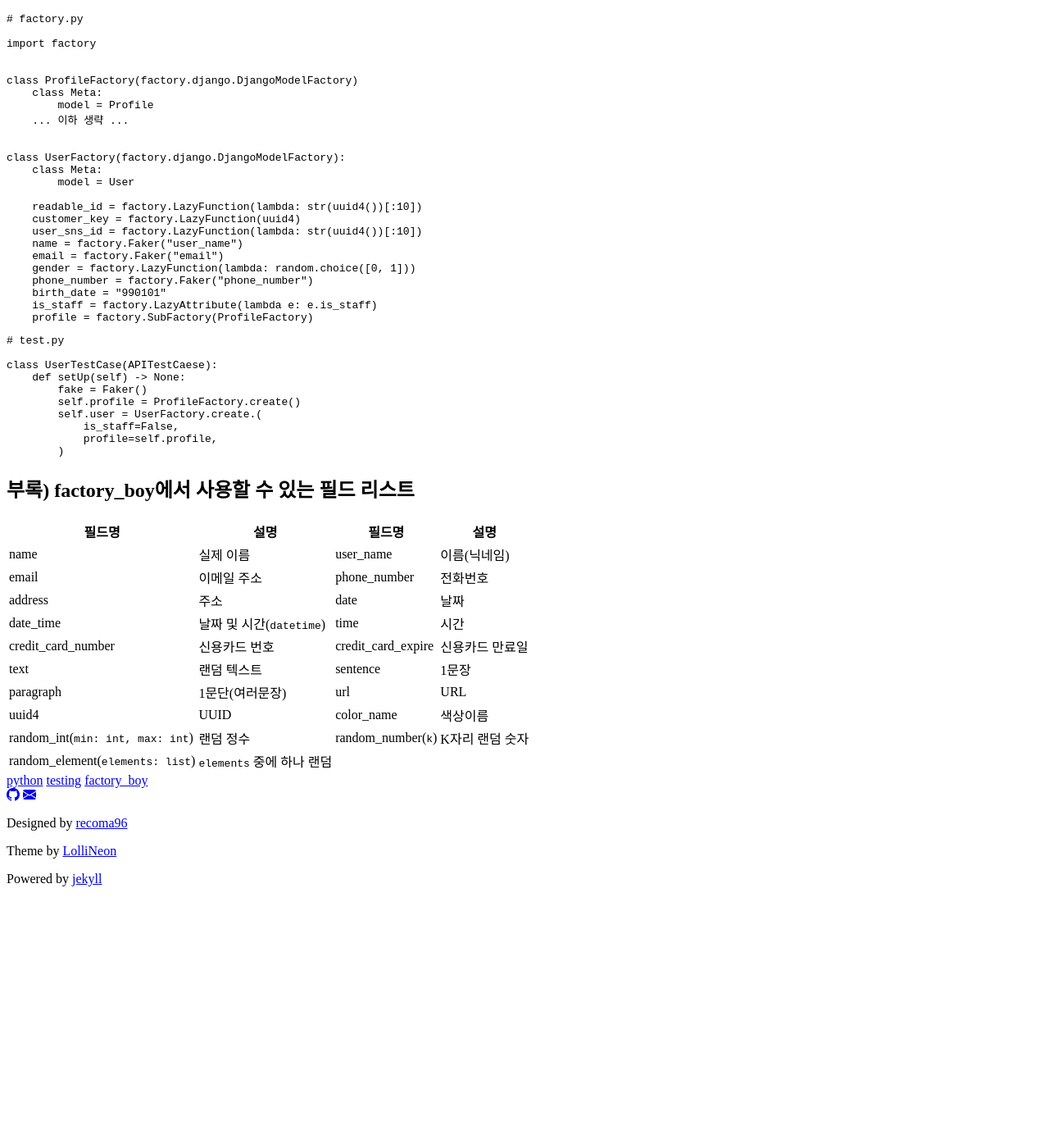
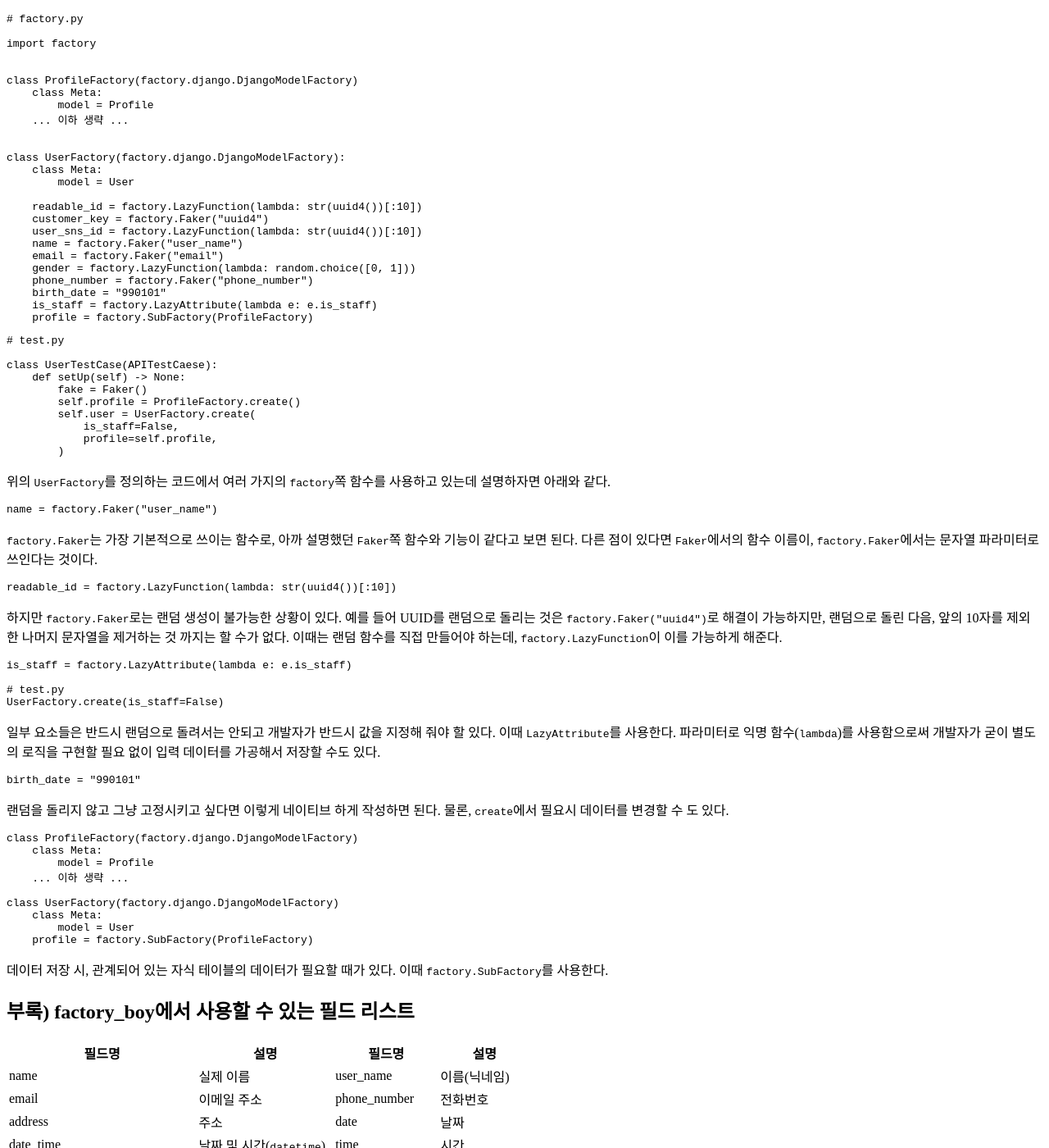
Before and after one commit to recoma96/recoma96.github.io, a Jekyll site: the page built from _posts/2025-01-16-factory-boy.md, in a window 1280 px wide and 1400 px high, scrolled down 2081 px. Shown: the whole window at 82% size. Built offline with Jekyll 4.4.1, drawn with Linux system fonts in a browser that asks for light colours; some web fonts are replaced; comment, search, counter and statistics services are not loaded; a style sheet for code colours, icons or effects is not loaded; before the commit the page ends 3178 px from its top, so only the background shows below that.

Commit message:
blog: factory-boy finished

````diff
--- a/_posts/2025-01-16-factory-boy.md
+++ b/_posts/2025-01-16-factory-boy.md
@@ -107,7 +107,7 @@ class UserFactory(factory.django.DjangoModelFactory):
         model = User
 
     readable_id = factory.LazyFunction(lambda: str(uuid4())[:10])
-    customer_key = factory.LazyFunction(uuid4)
+    customer_key = factory.Faker("uuid4")
     user_sns_id = factory.LazyFunction(lambda: str(uuid4())[:10])
     name = factory.Faker("user_name")
     email = factory.Faker("email")
@@ -118,7 +118,6 @@ class UserFactory(factory.django.DjangoModelFactory):
     profile = factory.SubFactory(ProfileFactory)
 ```
 
-
 ```python
 # test.py
 
@@ -126,12 +125,53 @@ class UserTestCase(APITestCaese):
     def setUp(self) -> None:
         fake = Faker()
         self.profile = ProfileFactory.create()
-        self.user = UserFactory.create.(
+        self.user = UserFactory.create(
             is_staff=False,
             profile=self.profile,
         )
 ```
 
+위의 `UserFactory`를 정의하는 코드에서 여러 가지의 `factory`쪽 함수를 사용하고 있는데 설명하자면 아래와 같다.
+
+```python
+name = factory.Faker("user_name")
+```
+
+`factory.Faker`는 가장 기본적으로 쓰이는 함수로, 아까 설명했던 `Faker`쪽 함수와 기능이 같다고 보면 된다. 다른 점이 있다면 `Faker`에서의 함수 이름이, `factory.Faker`에서는 문자열 파라미터로 쓰인다는 것이다.
+
+```python
+readable_id = factory.LazyFunction(lambda: str(uuid4())[:10])
+```
+
+하지만 `factory.Faker`로는 랜덤 생성이 불가능한 상황이 있다. 예를 들어 UUID를 랜덤으로 돌리는 것은 `factory.Faker("uuid4")`로 해결이 가능하지만, 랜덤으로 돌린 다음, 앞의 10자를 제외한 나머지 문자열을 제거하는 것 까지는 할 수가 없다. 이때는 랜덤 함수를 직접 만들어야 하는데, `factory.LazyFunction`이 이를 가능하게 해준다.
+
+```python
+is_staff = factory.LazyAttribute(lambda e: e.is_staff)
+
+# test.py
+UserFactory.create(is_staff=False)
+```
+일부 요소들은 반드시 랜덤으로 돌려서는 안되고 개발자가 반드시 값을 지정해 줘야 할 있다. 이때 `LazyAttribute`를 사용한다. 파라미터로 익명 함수(`lambda`)를 사용함으로써 개발자가 굳이 별도의 로직을 구현할 필요 없이 입력 데이터를 가공해서 저장할 수도 있다.
+
+```python
+birth_date = "990101"
+```
+
+랜덤을 돌리지 않고 그냥 고정시키고 싶다면 이렇게 네이티브 하게 작성하면 된다. 물론, `create`에서 필요시 데이터를 변경할 수 도 있다.
+
+```python
+class ProfileFactory(factory.django.DjangoModelFactory)
+    class Meta:
+        model = Profile
+    ... 이하 생략 ...
+
+class UserFactory(factory.django.DjangoModelFactory)
+    class Meta:
+        model = User
+    profile = factory.SubFactory(ProfileFactory)
+```
+
+데이터 저장 시, 관계되어 있는 자식 테이블의 데이터가 필요할 때가 있다. 이때 `factory.SubFactory`를 사용한다.
 
 
 
````
